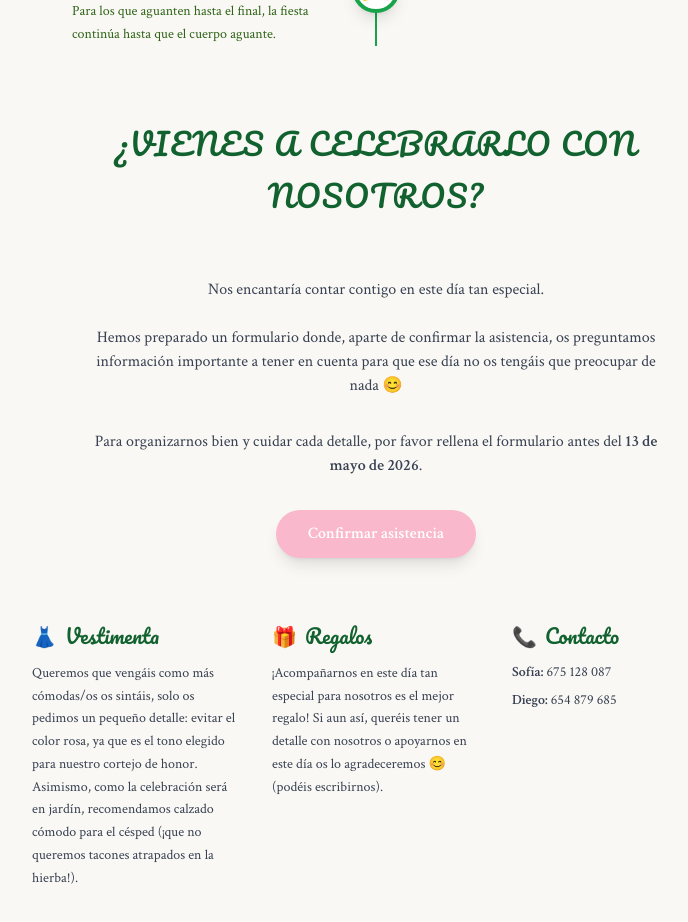
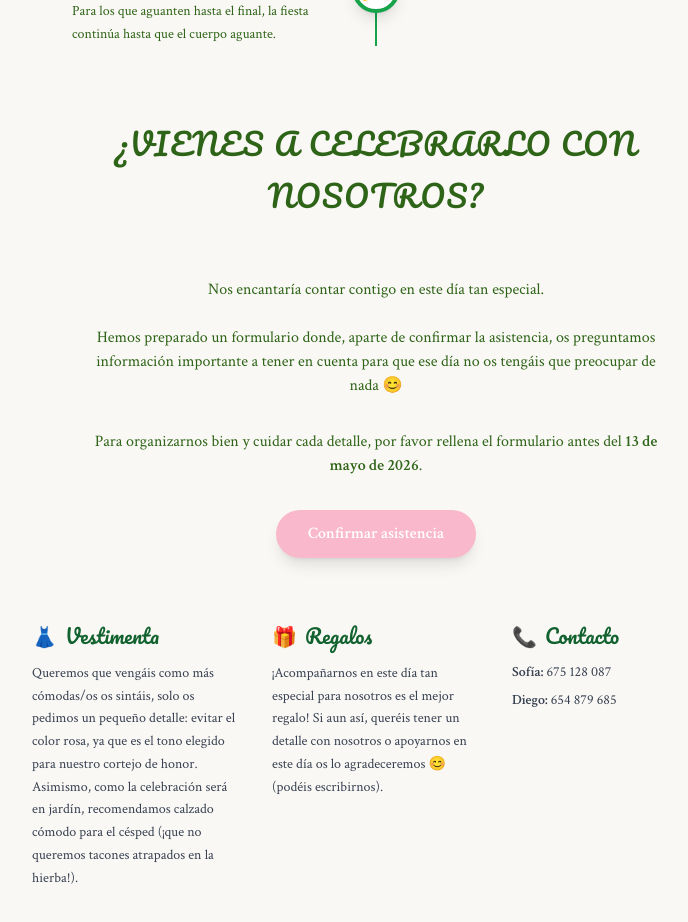
Before and after one commit to diegomorcillod/web-wedding, a React (Vite) app: page / in a window 1280 px wide. Shown: the part 1960-2882 px from the top of the page, without its empty margins (264-952 px from the left). Built offline with nearby package versions, Linux system fonts and the light colour scheme; a web font is replaced by a local one.

Commit message:
Unificar colores de textos con canva-green

```diff
--- a/src/components/RSVPSection.tsx
+++ b/src/components/RSVPSection.tsx
@@ -4,15 +4,15 @@ import { weddingConfig } from '../config';
 const RSVPSection: React.FC = () => {
   return (
     <section className="mt-16 text-center">
-      <p className="text-gray-700 mb-6 max-w-xl mx-auto font-crimson">
+      <p className="text-canva-green mb-6 max-w-xl mx-auto font-crimson">
         Nos encantaría contar contigo en este día tan especial.
       </p>
-      <p className="text-gray-700 mb-8 max-w-xl mx-auto font-crimson">
+      <p className="text-canva-green mb-8 max-w-xl mx-auto font-crimson">
         Hemos preparado un formulario donde, aparte de confirmar la asistencia,
         os preguntamos información importante a tener en cuenta para que ese día
         no os tengáis que preocupar de nada 😊
       </p>
-      <p className="text-gray-700 mb-8 max-w-xl mx-auto font-crimson">
+      <p className="text-canva-green mb-8 max-w-xl mx-auto font-crimson">
         Para organizarnos bien y cuidar cada detalle, por favor rellena el
         formulario antes del <strong>{weddingConfig.rsvpDeadline}</strong>.
       </p>
--- a/src/components/TimelineSection.tsx
+++ b/src/components/TimelineSection.tsx
@@ -115,10 +115,10 @@ const TimelineSection: React.FC = () => {
 
       {/* Título ¿Vienes a celebrarlo con nosotros? */}
       <div className="text-center mt-20 mb-12">
-        <h2 className="text-2xl sm:text-3xl font-script text-wedding-green-700 uppercase tracking-wider mb-4">
+        <h2 className="text-2xl sm:text-3xl font-script text-canva-green uppercase tracking-wider mb-4">
           ¿Vienes a celebrarlo con
         </h2>
-        <h2 className="text-2xl sm:text-3xl font-script text-wedding-green-700 uppercase tracking-wider">
+        <h2 className="text-2xl sm:text-3xl font-script text-canva-green uppercase tracking-wider">
           nosotros?
         </h2>
       </div>
```
